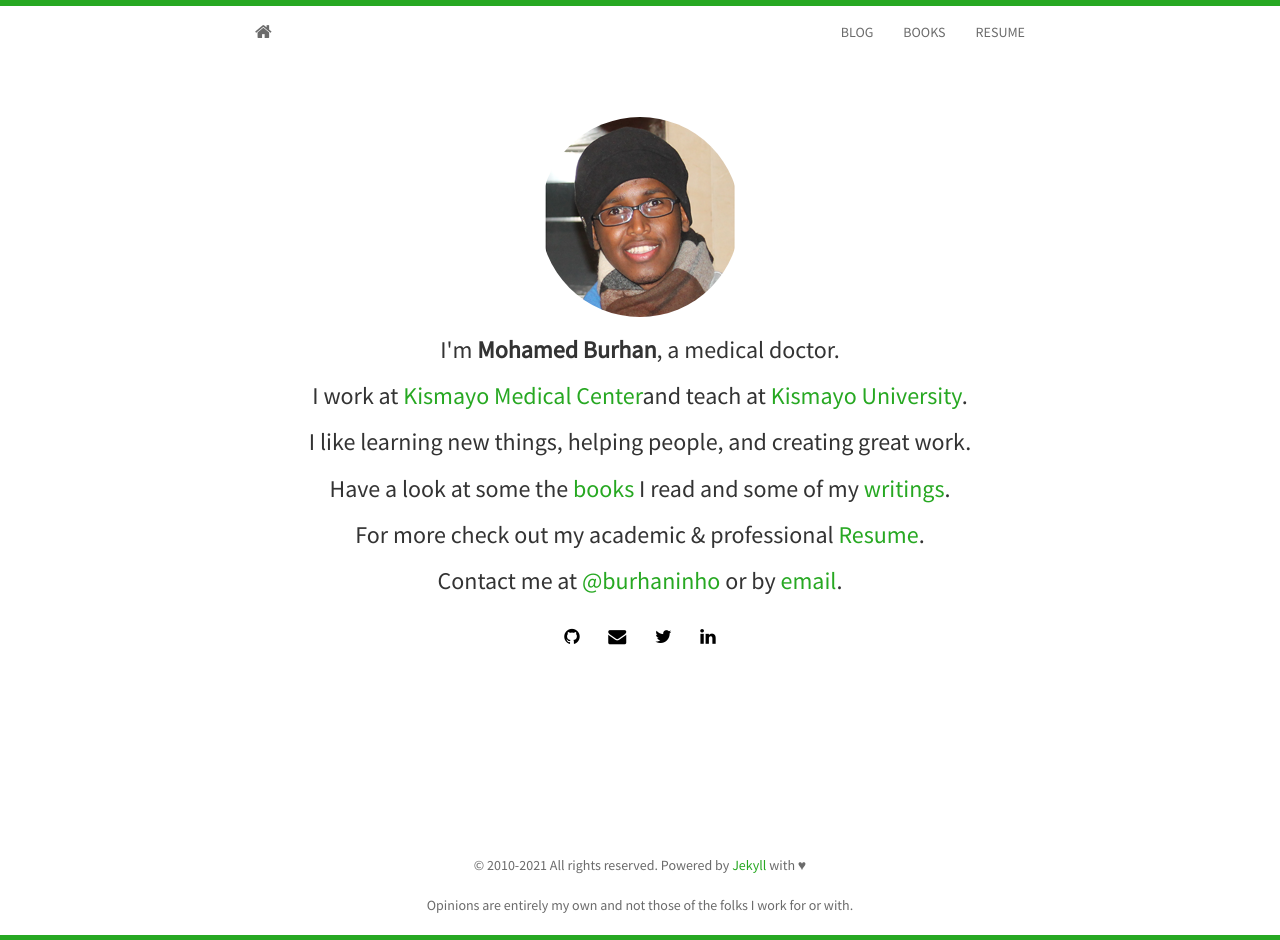
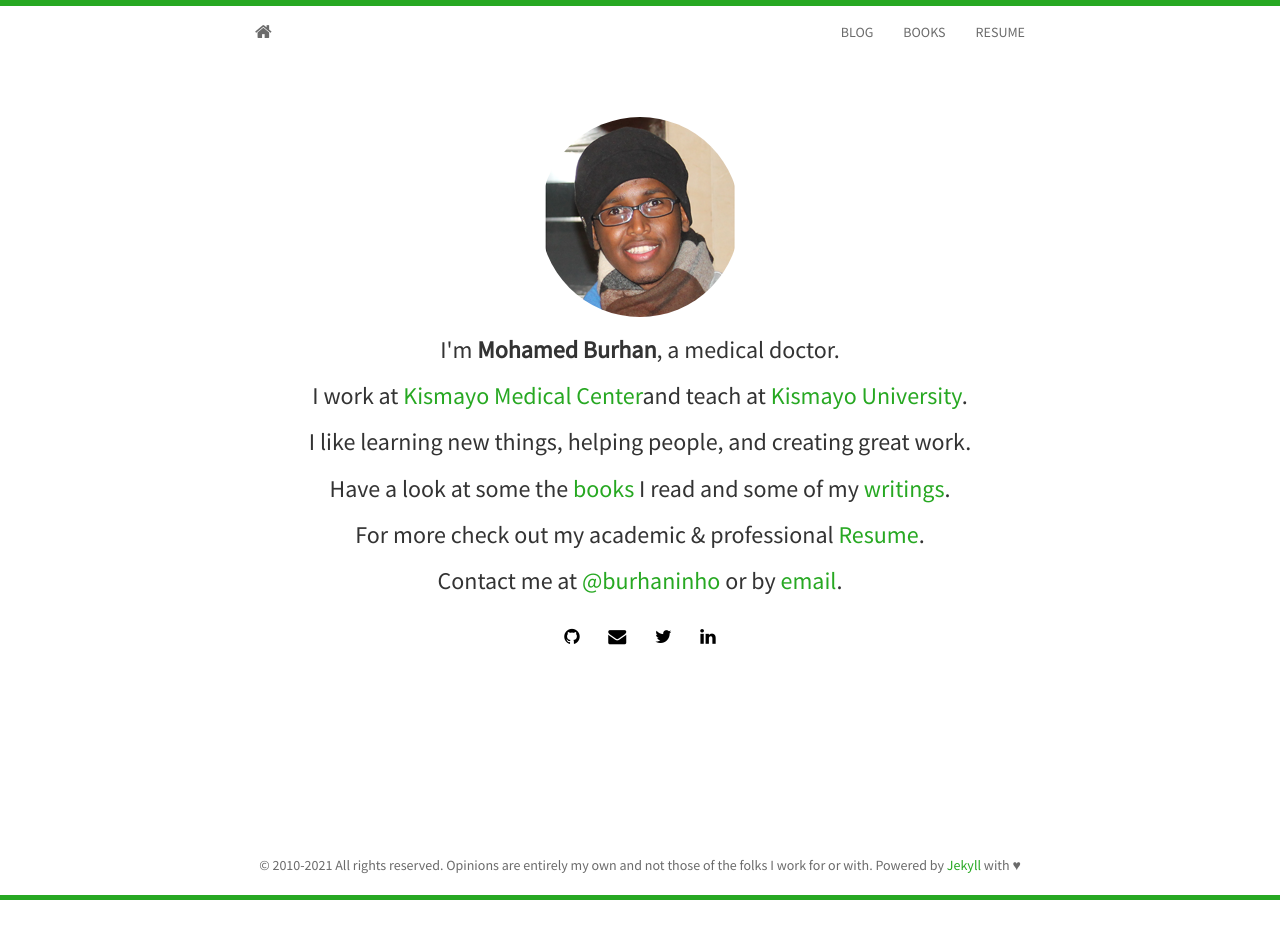
Before and after one commit to burhaninho/burhaninho.github.io, a Jekyll site: the page built from index.html, in a window 1280 px wide. Built offline with Jekyll 4.4.1, drawn with Linux system fonts in a browser that asks for light colours; nearby versions of some CDN libraries; the list of posts is cut into pages by our own code; after the commit the page ends 900 px from its top, so only the background shows below that.

Commit message:
Update footer.html

```diff
--- a/_includes/footer.html
+++ b/_includes/footer.html
@@ -1,8 +1,7 @@
 <footer>
     <div id="footer">
         <div class="container">
-            <p class="text-muted">© 2010-2021 All rights reserved. Powered by <a href="http://jekyllrb.com/">Jekyll</a> with ♥</p>
-            <p class="text-muted"> Opinions are entirely my own and not those of the folks I work for or with.</p>
+            <p class="text-muted">© 2010-2021 All rights reserved. Opinions are entirely my own and not those of the folks I work for or with. Powered by <a href="http://jekyllrb.com/">Jekyll</a> with ♥</p>
         </div>
     </div>
 </footer>
```
